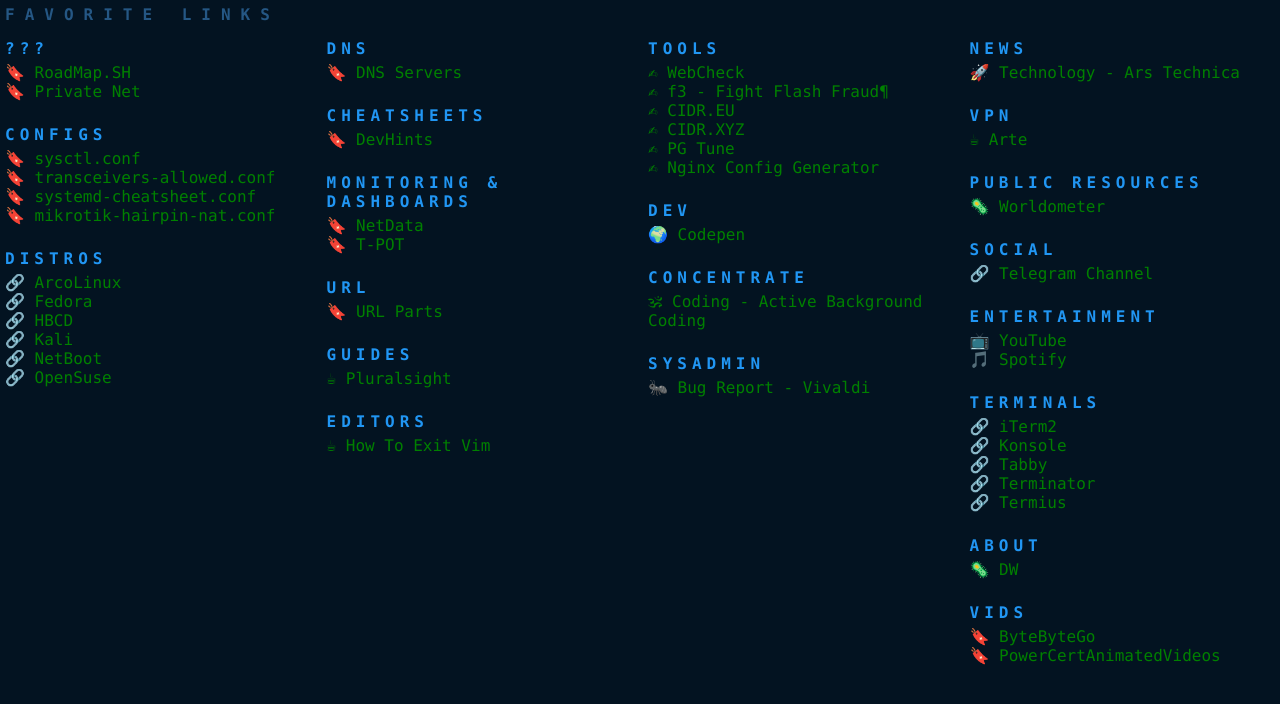
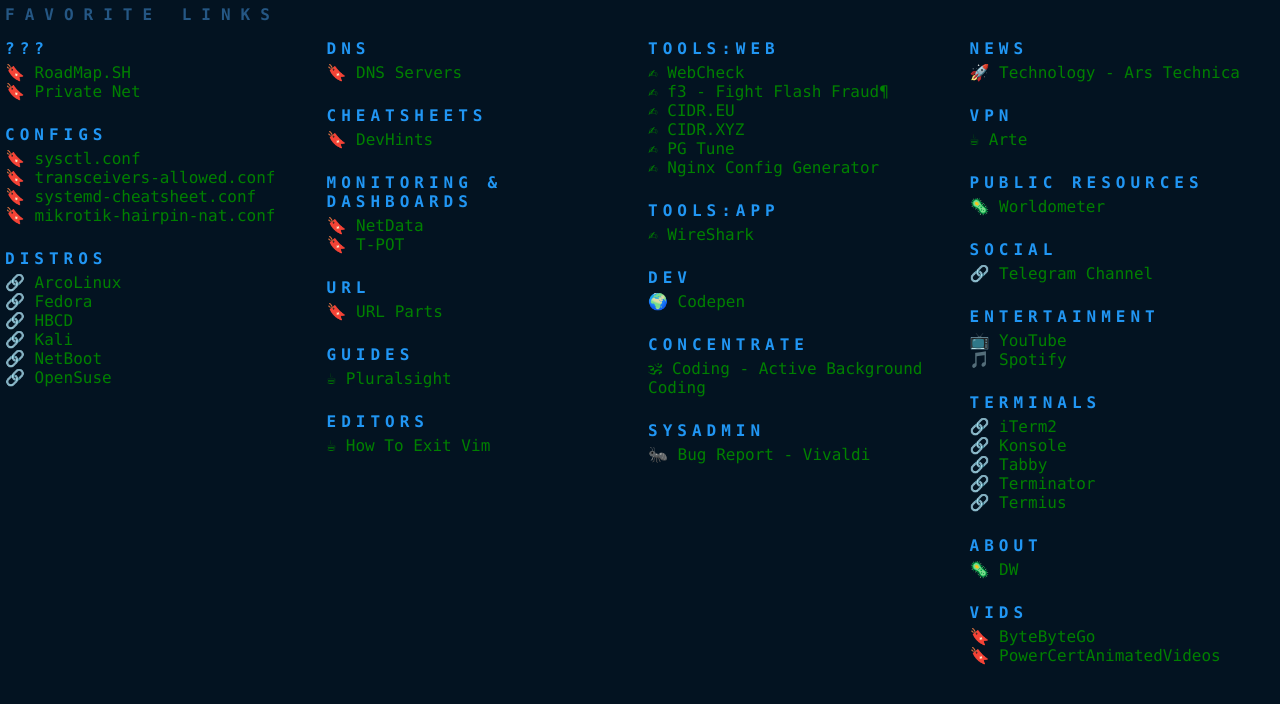
Before and after one commit to iCra5h/F-ckingLocalhost, a plain HTML site: page index.html in a window 1280 px wide. Drawn offline with Linux system fonts and the light colour scheme.

Commit message:
Update index.html

```diff
--- a/index.html
+++ b/index.html
@@ -70,13 +70,18 @@
     </div>
 
     <div class="card">
-      <h3>Tools</h3>
+      <h3>Tools:Web</h3>
       <p><a href="https://web-check.xyz/">&#9997; WebCheck</a></p>
       <p><a href="https://fight-flash-fraud.readthedocs.io/en/latest/">&#9997; f3 - Fight Flash Fraud¶</a></p>
       <p><a href="https://www.cidr.eu/en/">&#9997; CIDR.EU</a></p>
       <p><a href="https://cidr.xyz/">&#9997; CIDR.XYZ</a></p>
       <p><a href="https://pgtune.leopard.in.ua/">&#9997; PG Tune</a></p>
       <p><a href="https://www.digitalocean.com/community/tools/nginx">&#9997; Nginx Config Generator</a></p>
+
+      <br />
+
+      <h3>Tools:App</h3>
+      <p><a href="https://wireshark.org/">&#9997; WireShark</a></p>
 
       <br />
 
```
